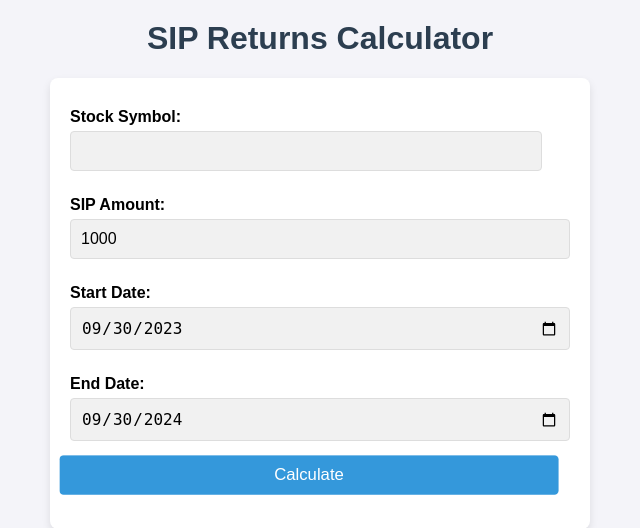
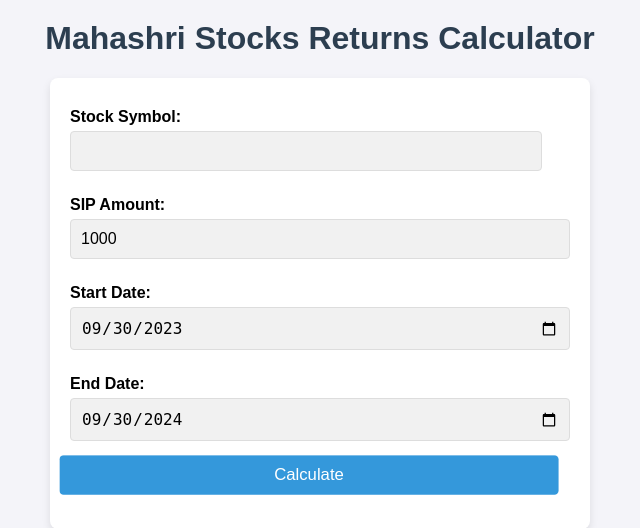
Before and after one commit to Mahashri/Stocks_Calculator, a Flask app: template templates/index.html in a window 1280 px wide. Shown: the top 528 px of the page, without its empty margins (320-960 px from the left). Run offline with Flask 3, Linux system fonts and the light colour scheme; the template is opened without the code that fills it: most values are stand-ins (such as "Sample title", 1, 10 or a date in 2020); grey boxes marked "Sample" are stand-in pictures.

Commit message:
Update index.html

```diff
--- a/templates/index.html
+++ b/templates/index.html
@@ -3,13 +3,16 @@
 <head>
     <meta charset="UTF-8">
     <meta name="viewport" content="width=device-width, initial-scale=1.0">
-    <title>SIP Returns Calculator</title>
+    <title>Mahashri Stocks Calculator</title>
     <link rel="stylesheet" href="{{ url_for('static', filename='styles.css') }}">
-
-
+    <style>
+        .negative {
+            color: red;
+        }
+    </style>
 </head>
 <body>
-    <h1>SIP Returns Calculator</h1>
+    <h1>Mahashri Stocks Returns Calculator</h1>
     <form action="/results" method="post" onsubmit="storeStockSymbol()">
         <div class="autocomplete">
             <label for="stock_symbol">Stock Symbol:</label>
@@ -29,7 +32,6 @@
         <label>Results:</label>
         <form action="/results" method="post">
             <div>Stock Symbol: <span class="value"><b>{{ stock_symbol }}</b></span></div>
-
             <div>Start Date: <span class="value">{{ start_date }}</span></div>
             <div>End Date: <span class="value">{{ end_date }}</span></div>
             <div>Start Price: <span class="amount">Rs. {{ start_price }}</span></div>
@@ -37,12 +39,12 @@
             <div>Total Invested: <span class="amount">Rs. {{ total_invested }}</span></div>
             <div>Current Value: <span class="amount">Rs. {{ current_value }}</span></div>
             <div>Duration: <span class="duration">{{ duration }}</span></div>
-            <div>XIRR: <span class="percentage">{{ xirr }}%</span></div>
-            <div>Overall Return Percentage: <span class="percentage">{{ overall_return_percentage }}%</span></div>
-            <div>SIP Returns Profit: <span class="amount">Rs. {{ sip_returns_profit }}</span></div>
-            <div>Overall Profit Amount: <span class="amount">Rs. {{ overall_profit_amount }}</span></div>
+            <div>XIRR: <span class="percentage {% if xirr < 0 %}negative{% endif %}">{{ xirr }}%</span></div>
+            <div>Overall Return Percentage: <span class="percentage {% if overall_return_percentage < 0 %}negative{% endif %}">{{ overall_return_percentage }}%</span></div>
+            <div>SIP Returns Profit: <span class="amount {% if sip_returns_profit < 0 %}negative{% endif %}">Rs. {{ sip_returns_profit }}</span></div>
+            <div>Overall Profit Amount: <span class="amount {% if overall_profit_amount < 0 %}negative{% endif %}">Rs. {{ overall_profit_amount }}</span></div>
         </form>
-		 <div class="logo">
+        <div class="logo">
             <img src="{{ logo_url }}" alt="Company Logo">
         </div>
     </div>
@@ -51,6 +53,6 @@
         <a href="/" class="back-button">Back to Form</a>
     </div>
     {% endif %}
-	<script src="static/js/script.js"></script>
+    <script src="static/js/script.js"></script>
 </body>
 </html>
```
